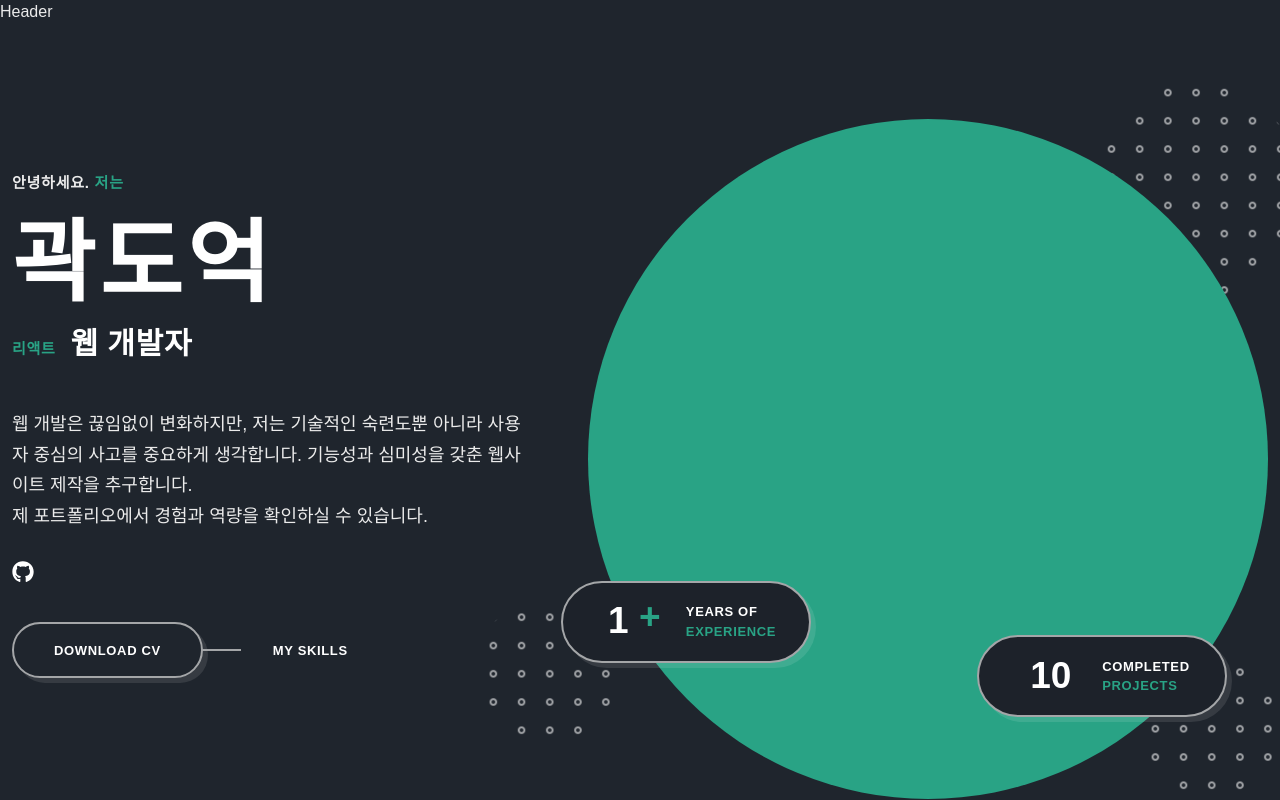
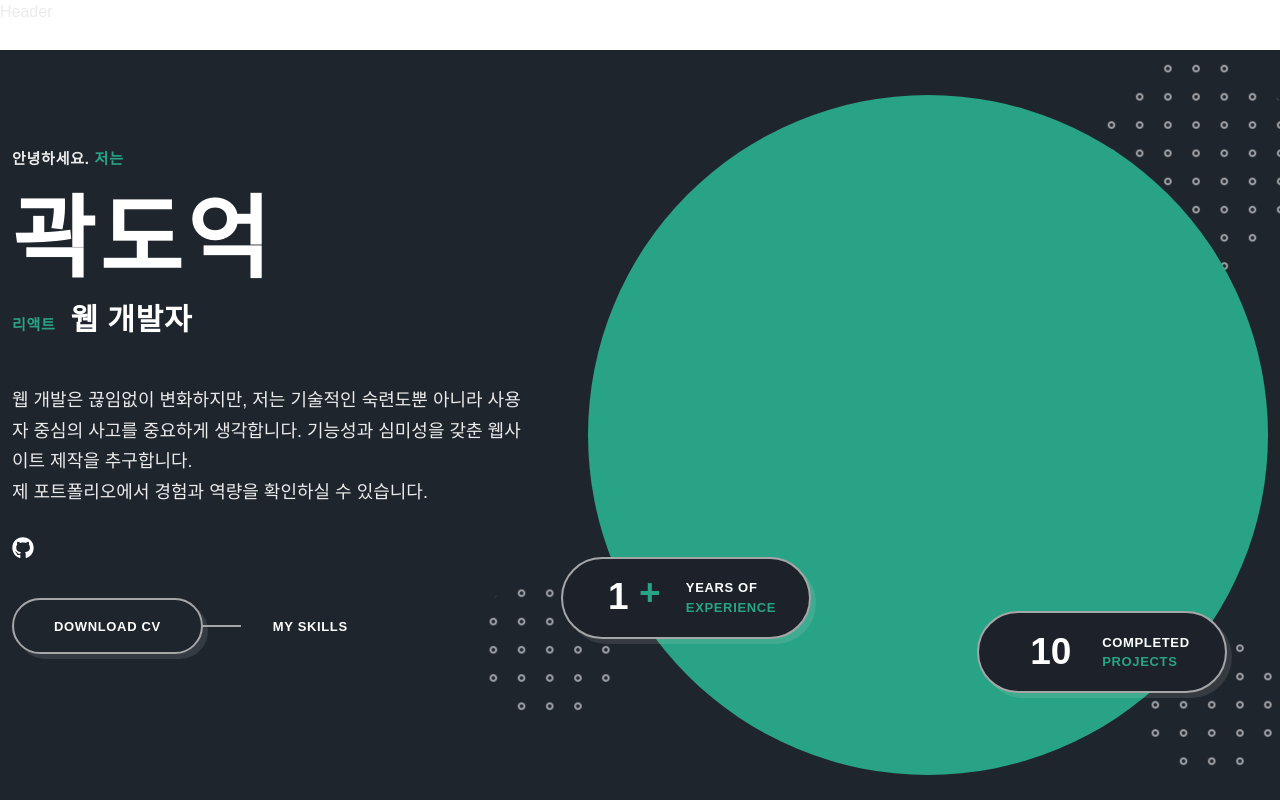
Before and after one commit to miss-gif/portfolio-final, a React (Vite) app: page / in a window 1280 px wide. Shown: the top 800 px of the page. Built offline with nearby package versions, Linux system fonts and the light colour scheme.

Commit message:
Css : 디테일 수정

```diff
--- a/src/App.jsx
+++ b/src/App.jsx
@@ -4,8 +4,8 @@ import Resume from "./components/resume";
 import Portfolio from "./components/portfolio";
 import Services from "./components/services";
 import Skills from "./components/skills";
-import Header from "./components/layout/header";
-import Footer from "./components/layout/footer";
+import Header from "./components/layout/Header";
+import Footer from "./components/layout/Footer";
 
 const App = () => {
   return (
@@ -19,7 +19,6 @@ const App = () => {
         <Skills />
       </main>
       <Footer />
-      <footer>푸터</footer>
     </div>
   );
 };
--- a/src/components/home/index.jsx
+++ b/src/components/home/index.jsx
@@ -52,7 +52,12 @@ const Home = () => {
             있습니다.
           </p>
           <div className="home__socials">
-            <a href="https://github.com/miss-gif" className="home__social-link">
+            <a
+              href="https://github.com/miss-gif"
+              target="_blank"
+              className="home__social-link"
+              rel="noopener noreferrer"
+            >
               <FaGithub />
             </a>
           </div>
--- a/src/components/layout/Header.jsx
+++ b/src/components/layout/Header.jsx
@@ -2,7 +2,7 @@ import React from "react";
 import "./Header.scss";
 
 const Header = () => {
-  return <div>Header</div>;
+  return <header className="header">Header</header>;
 };
 
 export default Header;
--- a/src/components/layout/Header.scss
+++ b/src/components/layout/Header.scss
@@ -0,0 +1,7 @@
+.header {
+  position: fixed;
+  top: 0;
+  width: 100%;
+  height: 50px;
+  background-color: #fff;
+}
```
